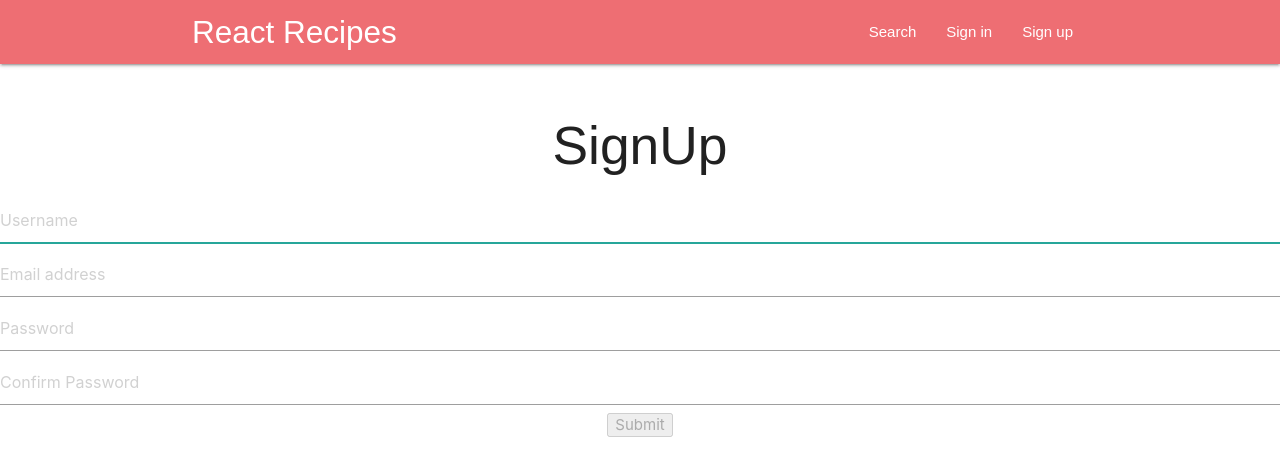
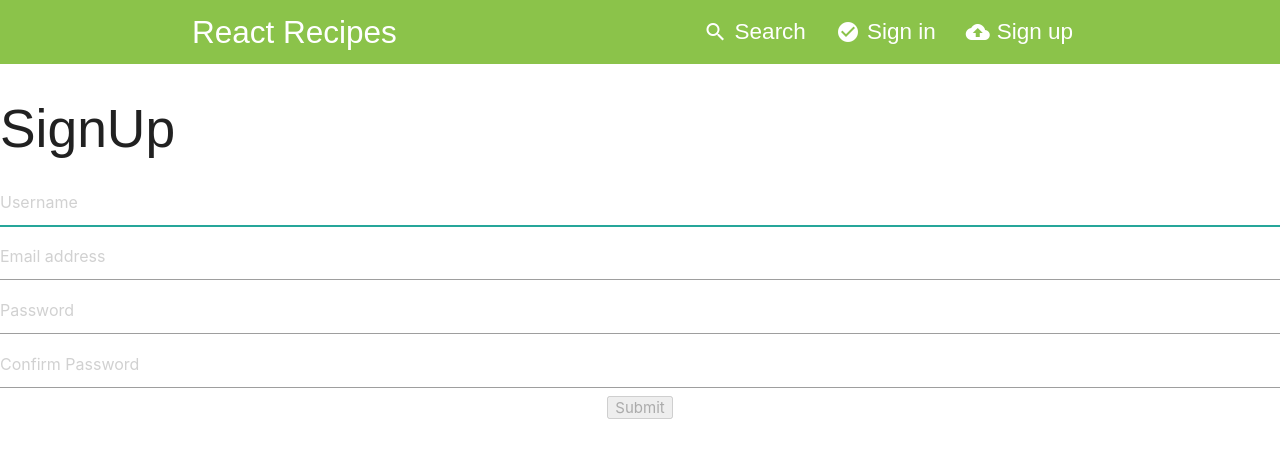
Before and after one commit to ndstephens/react-recipes, a React (Create React App) app in the folder client/: page /signup in a window 1280 px wide. Shown: the top 476 px of the page. Built offline with nearby package versions, Linux system fonts and the light colour scheme; no server answers; what react-pose would draw is missing.

Commit message:
navbar re-styling

```diff
--- a/client/public/index.html
+++ b/client/public/index.html
@@ -27,7 +27,6 @@
       href="https://fonts.googleapis.com/icon?family=Material+Icons"
       rel="stylesheet"
     />
-
     <title>React Recipes</title>
   </head>
   <body>
--- a/client/src/components/App.css
+++ b/client/src/components/App.css
@@ -1,7 +1,7 @@
-.App {
+/* .App {
   text-align: center;
   margin-top: 1em;
-}
+} */
 
 /* nav {
   text-align: center;
@@ -18,14 +18,14 @@ nav ul {
   flex-wrap: wrap;
 } */
 
-p,
+/* p,
 li {
   font-size: 2rem;
-}
+} */
 
-ul {
+/* ul {
   list-style: none;
-}
+} */
 
 input,
 select,
--- a/client/src/components/Auth/SignOut.js
+++ b/client/src/components/Auth/SignOut.js
@@ -12,8 +12,12 @@ const SignOut = ({ history }) => (
   <ApolloConsumer>
     {client => {
       return (
-        <a href="#!" onClick={() => handleSignOut(client, history)}>
-          Sign Out
+        <a
+          className="nav-link"
+          href="#!"
+          onClick={() => handleSignOut(client, history)}
+        >
+          <i className="material-icons">cancel</i>Sign Out
         </a>
       )
     }}
--- a/client/src/components/Navbar.js
+++ b/client/src/components/Navbar.js
@@ -23,7 +23,7 @@ const Navbar = ({ session }) => {
 
   return (
     <>
-      <nav className="nav-wrapper">
+      <nav className="nav-wrapper light-green z-depth-0">
         <div className="container">
           <NavLink exact to="/" className="brand-logo">
             React Recipes
@@ -55,12 +55,20 @@ const Navbar = ({ session }) => {
       {/* MOBILE SCREEN SLIDE-OUT NAVIGATION */}
       {session && session.currentUser ? (
         <>
-          <ul className="sidenav" ref={refSideNav} id="mobile-nav">
+          <ul
+            className="sidenav light-green lighten-4"
+            ref={refSideNav}
+            id="mobile-nav"
+          >
             <NavbarAuth session={session} closeNav={handleCloseNav} />
           </ul>
         </>
       ) : (
-        <ul className="sidenav" ref={refSideNav} id="mobile-nav">
+        <ul
+          className="sidenav light-green lighten-4"
+          ref={refSideNav}
+          id="mobile-nav"
+        >
           <NavbarUnAuth closeNav={handleCloseNav} />
         </ul>
       )}
@@ -71,13 +79,19 @@ const Navbar = ({ session }) => {
 const NavbarAuth = ({ session, closeNav }) => (
   <>
     <li onClick={closeNav}>
-      <NavLink to="/search">Search</NavLink>
+      <NavLink to="/search" className="nav-link">
+        <i className="material-icons">search</i>Search
+      </NavLink>
     </li>
     <li onClick={closeNav}>
-      <NavLink to="/recipe/add">Add Recipe</NavLink>
+      <NavLink to="/recipe/add" className="nav-link">
+        <i className="material-icons">add_circle</i>Add Recipe
+      </NavLink>
     </li>
     <li onClick={closeNav}>
-      <NavLink to="/profile">Profile</NavLink>
+      <NavLink to="/profile" className="nav-link">
+        <i className="material-icons">account_circle</i>Profile
+      </NavLink>
     </li>
     <li onClick={closeNav}>
       <SignOut />
@@ -88,13 +102,19 @@ const NavbarAuth = ({ session, closeNav }) => (
 const NavbarUnAuth = ({ closeNav }) => (
   <>
     <li onClick={closeNav}>
-      <NavLink to="/search">Search</NavLink>
+      <NavLink to="/search" className="nav-link">
+        <i className="material-icons">search</i>Search
+      </NavLink>
     </li>
     <li onClick={closeNav}>
-      <NavLink to="/signin">Sign in</NavLink>
+      <NavLink to="/signin" className="nav-link">
+        <i className="material-icons">check_circle</i>Sign in
+      </NavLink>
     </li>
     <li onClick={closeNav}>
-      <NavLink to="/signup">Sign up</NavLink>
+      <NavLink to="/signup" className="nav-link">
+        <i className="material-icons">cloud_upload</i>Sign up
+      </NavLink>
     </li>
   </>
 )
--- a/client/src/index.css
+++ b/client/src/index.css
@@ -8,10 +8,43 @@ body {
   margin: 0;
   padding: 0;
   font-family: Arial, 'Helvetica Neue', Helvetica, sans-serif;
+  height: 100vh;
 }
 
+#root {
+  height: 100%;
+}
+
+.page {
+  min-height: calc(100% - 64px);
+}
+
+.nav-wrapper a:not(.brand-logo) {
+  font-size: 1.5rem;
+}
 @media (max-width: 400px) {
   nav .brand-logo {
     font-size: 1.7rem;
   }
 }
+
+.nav-link {
+  display: flex;
+  align-items: center;
+}
+.nav-link i {
+  margin-right: 7px;
+}
+
+.sidenav {
+  padding-top: 2rem;
+}
+.sidenav .nav-link {
+  padding-left: 4rem;
+  margin-top: 1rem;
+  font-size: 2rem;
+  color: #666;
+}
+.sidenav li > a > i.material-icons {
+  margin-right: 7px;
+}
```
